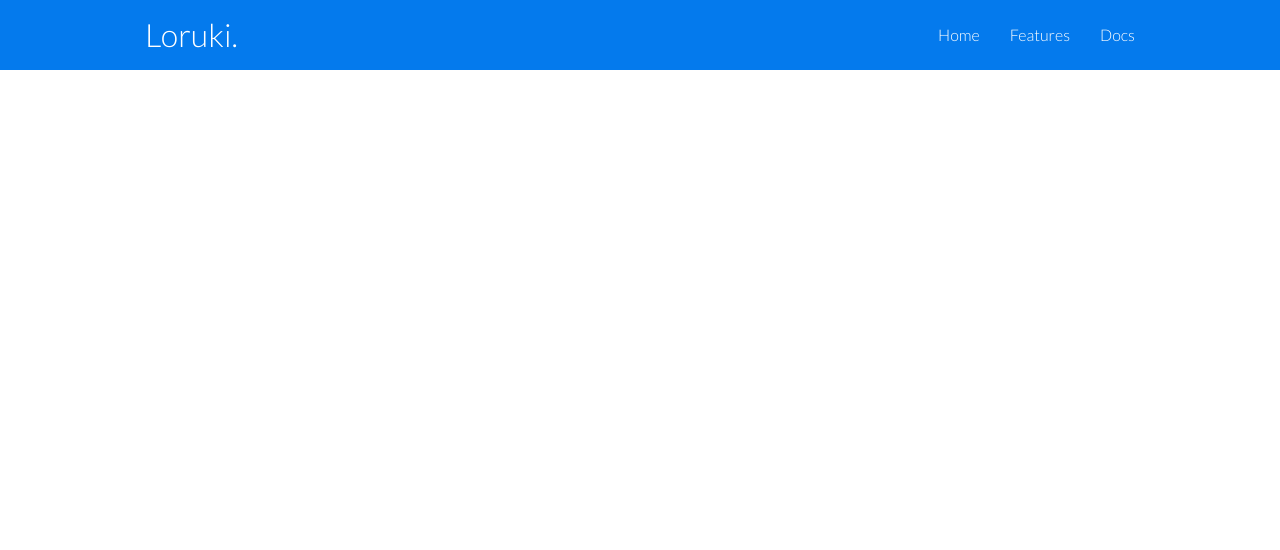
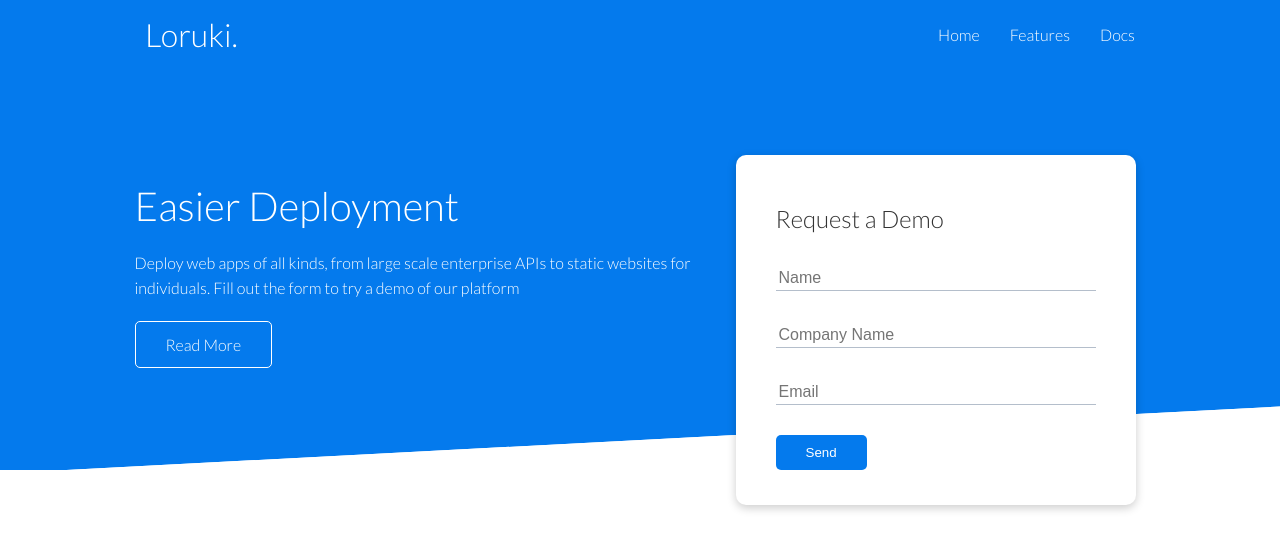
Before and after one commit to BF-FrontEnd-class-2024/group2-loruki-rebuild, a website: page index.html in a window 1280 px wide. Drawn offline with Linux system fonts and the light colour scheme.

Commit message:
add container2 showcase

```diff
--- a/index.html
+++ b/index.html
@@ -1,5 +1,6 @@
 <!DOCTYPE html>
 <html lang="en">
+
 <head>
   <meta charset="UTF-8" />
   <link rel="icon" type="image/svg+xml" href="./client/assets/favicon.ico" />
@@ -23,5 +24,53 @@
       </nav>
     </div>
   </div>
+
+  <!-- Showcase -->
+  <section class="showcase">
+    <div class="container grid">
+      <div class="showcase-text">
+        <h1>Easier Deployment</h1>
+        <p>
+          Deploy web apps of all kinds, from large scale enterprise APIs to
+          static websites for individuals. Fill out the form to try a demo of
+          our platform
+        </p>
+        <a href="features.html" class="btn btn-outline">Read More</a>
+      </div>
+
+      <div class="showcase-form card">
+        <h2>Request a Demo</h2>
+        <!--  <form name="contact" netlify-honeypot="bot-field" method="POST" data-netlify="true">
+                        <input type="hidden" name="form-name" value="contact">
+                        <p class="hidden">
+                            <label>Don’t fill this out if you're human: <input name="bot-field" /></label>
+                          </p>
+                        <div class="form-control">
+                            <input type="text" name="name" placeholder="Name" required>
+                        </div>
+                        <div class="form-control">
+                            <input type="text" name="company" placeholder="Company Name" required>
+                        </div>
+                        <div class="form-control">
+                            <input type="email" name="email" placeholder="Email" required>
+                        </div>
+                        <input type="submit" value="Send" class="btn btn-primary">
+                    </form> -->
+        <form>
+          <div class="form-control">
+            <input type="text" name="name" placeholder="Name" required />
+          </div>
+          <div class="form-control">
+            <input type="text" name="company" placeholder="Company Name" required />
+          </div>
+          <div class="form-control">
+            <input type="email" name="email" placeholder="Email" required />
+          </div>
+          <input type="submit" value="Send" class="btn btn-primary" />
+        </form>
+      </div>
+    </div>
+  </section>
 </body>
+
 </html>
--- a/styles/index.css
+++ b/styles/index.css
@@ -84,3 +84,73 @@ pre {
 .navbar .flex {
   justify-content: space-between;
 }
+
+/* Showcase */
+
+.showcase {
+  height: 400px;
+  background-color: var(--primary-color);
+  color: #fff;
+  position: relative;
+}
+
+.showcase h1 {
+  font-size: 40px;
+}
+
+.showcase p {
+  margin: 20px 0;
+}
+
+.showcase .grid {
+  overflow: visible;
+  grid-template-columns: 55% auto;
+  gap: 30px;
+}
+
+.showcase-text {
+  animation: slideInFromLeft 1s ease-in;
+}
+
+.showcase-form {
+  position: relative;
+  top: 60px;
+  height: 350px;
+  width: 400px;
+  padding: 40px;
+  z-index: 100;
+  justify-self: flex-end;
+  animation: slideInFromRight 1s ease-in;
+}
+
+.showcase-form .form-control {
+  margin: 30px 0;
+}
+
+.showcase-form input[type="text"],
+.showcase-form input[type="email"] {
+  border: 0;
+  border-bottom: 1px solid #b4becb;
+  width: 100%;
+  padding: 3px;
+  font-size: 16px;
+}
+
+.showcase-form input:focus {
+  outline: none;
+}
+
+.showcase::before,
+.showcase::after {
+  content: "";
+  position: absolute;
+  height: 100px;
+  bottom: -70px;
+  right: 0;
+  left: 0;
+  background: #fff;
+  transform: skewY(-3deg);
+  -webkit-transform: skewY(-3deg);
+  -moz-transform: skewY(-3deg);
+  -ms-transform: skewY(-3deg);
+}
```
Lines whose indentation alone changed are shown as unchanged.
